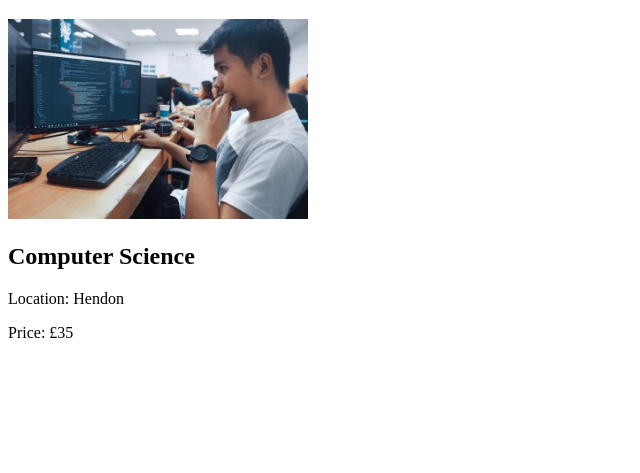
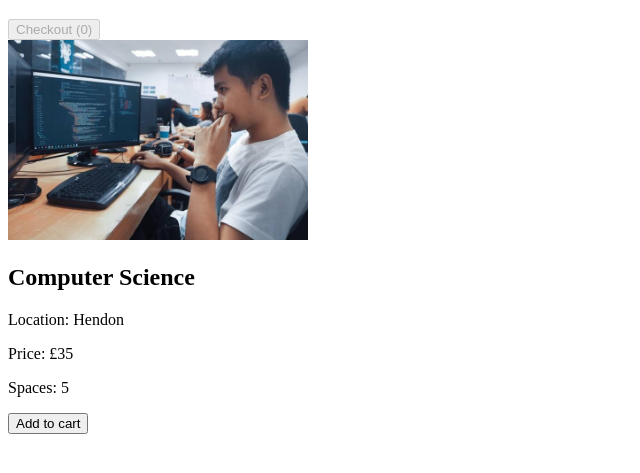
Before and after one commit to Hamiwa123/fullstack-frontend-M01005543, a plain HTML site: page index.html in a window 1280 px wide. Shown: the part 61-534 px from the top of the page, without its empty margins (0-640 px from the left). Drawn offline with nearby package versions, Linux system fonts and the light colour scheme.

Commit message:
Week2 Cart

```diff
--- a/index.html
+++ b/index.html
@@ -8,10 +8,21 @@
 <body>
     <div id="app">
         <h1 v-text="title"></h1>
-        <img v-bind:src="lesson.image" v-bind:alt="lesson.imageAlt" width="300">
-        <h2 v-text="lesson.subject"></h2>
-        <p> Location: {{lesson.location}}</p>
-        <p> Price: £{{lesson.price}}</p>
+
+        <button v-on:click="toggleCart()" v-bind:disabled="numberOfItems == 0">Checkout ({{numberOfItems}})</button>
+
+        <div v-if="!displayCart">
+            <img v-bind:src="lesson.image" v-bind:alt="lesson.imageAlt" width="300">
+            <h2 v-text="lesson.subject"></h2>
+            <p> Location: {{lesson.location}}</p>
+            <p> Price: £{{lesson.price}}</p>
+            <p> Spaces: {{lesson.availability}}</p>
+            <button v-on:click="addToCart()" v-bind:disabled="!canAddToCart">Add to cart</button>
+        </div>
+
+        <div v-else>
+            <h2> Checkout </h2>
+        </div>
     </div>
 
     <script type="module">
@@ -21,12 +32,33 @@
                 return{
                     title: "After-School Lessons",
                     lesson: {
+                        id: 1001,
                         subject: "Computer Science",
                         location: "Hendon",
                         price: 35,
                         image: "images/compSciPic.jpg",
-                        imageAlt: "Students Coding"
-                    }
+                        imageAlt: "Students Coding",
+                        availability: 5
+                    },
+                    cart: [],
+                    displayCart: false
+                }
+            },
+            computed:{
+                canAddToCart(){
+                    return this.lesson.availability > 0
+                },
+                numberOfItems(){
+                    return this.cart.length
+                }
+            },
+            methods:{
+                addToCart(){
+                    this.cart.push(this.lesson.id);
+                    this.lesson.availability = this.lesson.availability - 1;
+                },
+                toggleCart(){
+                    this.displayCart = !this.displayCart
                 }
             }
         })
```
